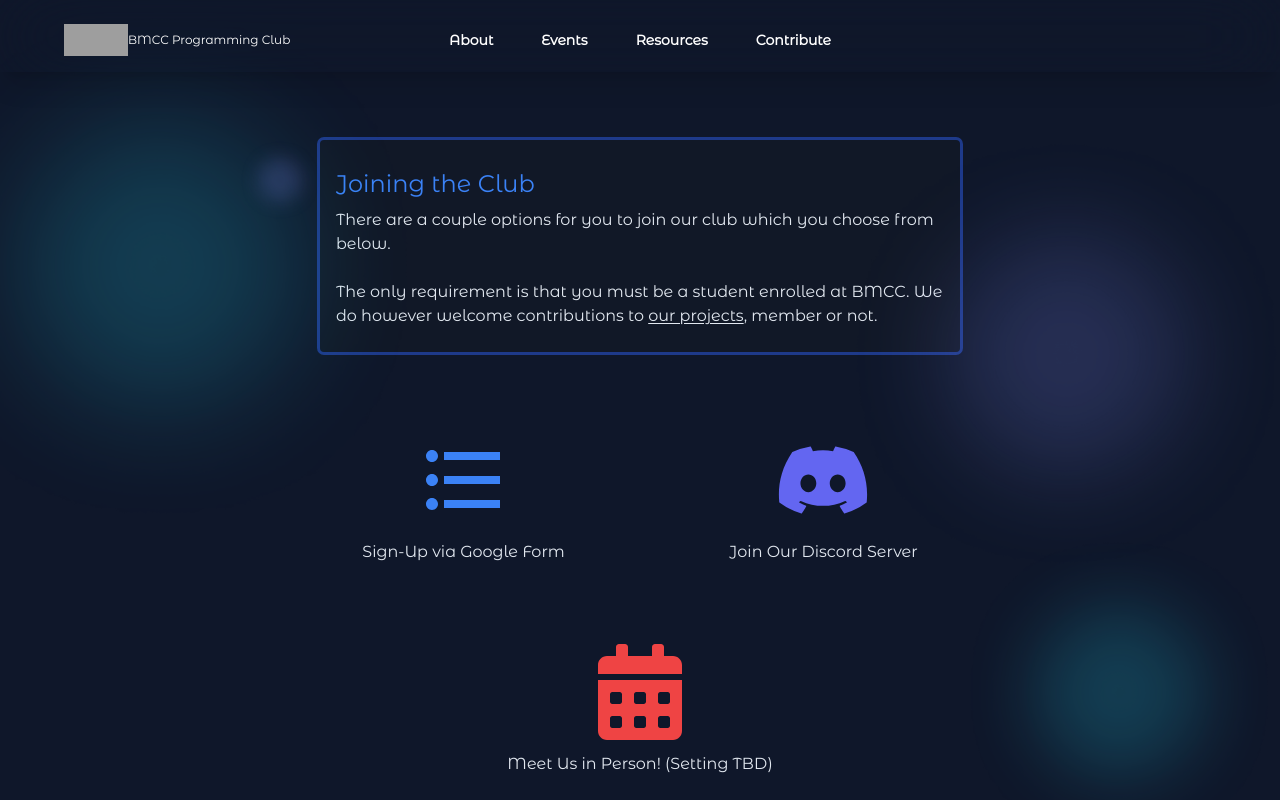
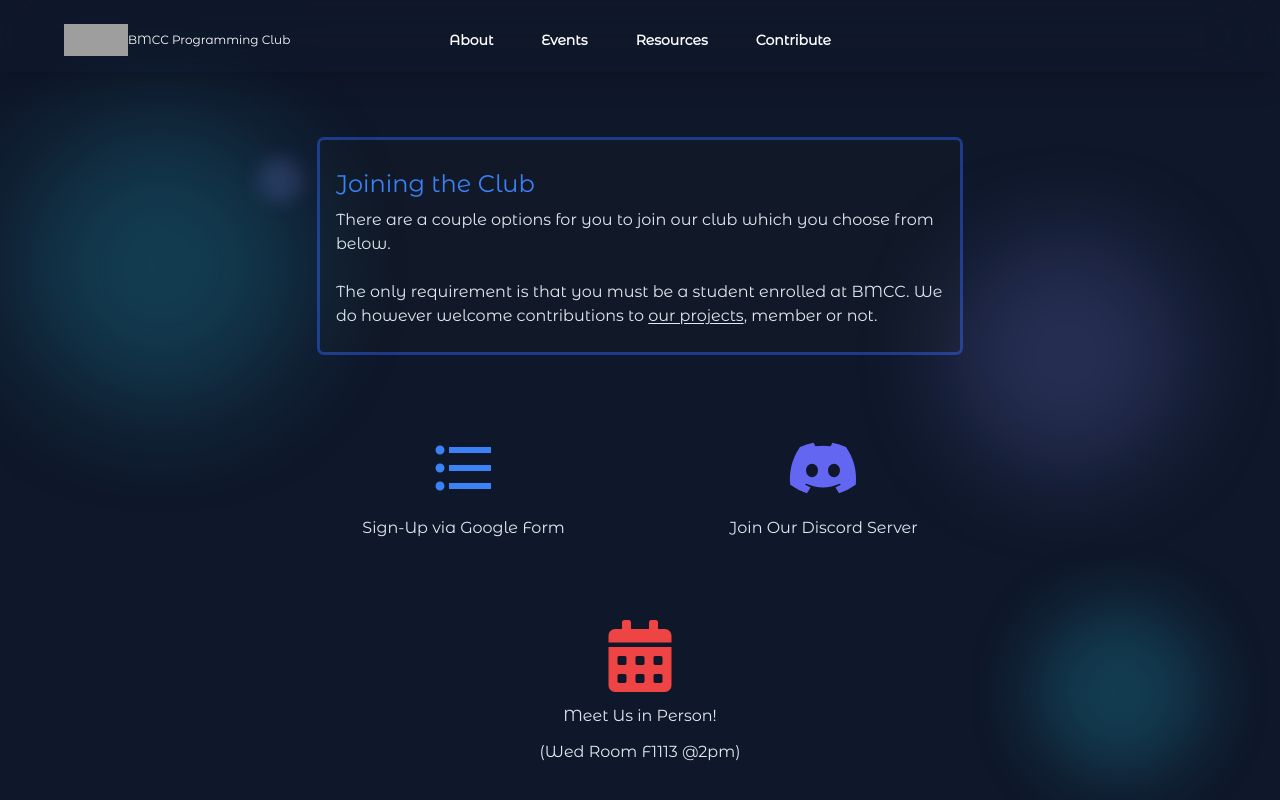
Before and after one commit to abirmahmood6/club-website, a Next.js app: page /join in a window 1280 px wide. Shown: the top 800 px of the page. Built offline with nearby package versions, Linux system fonts and the light colour scheme; grey boxes are pictures that could not be loaded.

Commit message:
In person meeting details updated

```diff
--- a/src/pages/join/index.js
+++ b/src/pages/join/index.js
@@ -94,7 +94,7 @@ const Join = () => {
         >
           <Link target='_blank' href={googleFormLink}>
             <MdFormatListBulleted
-              className={'mx-auto text-8xl text-blue-500'}
+              className={'mx-auto text-7xl text-blue-500'}
             />
             <p className={'mx-auto mt-3'}>Sign-Up via Google Form</p>
           </Link>
@@ -105,13 +105,14 @@ const Join = () => {
           }
         >
           <Link target='_blank' href={discordLink}>
-            <FaDiscord className={'mx-auto text-8xl text-indigo-500'} />
+            <FaDiscord className={'mx-auto text-7xl text-indigo-500'} />
             <p className={'mx-auto mt-3'}>Join Our Discord Server</p>
           </Link>
         </div>
         <div className={'mx-auto text-center'}>
-          <FaCalendarAlt className={'mx-auto text-8xl text-red-500'} />
-          <p className={'mx-auto mt-3'}>Meet Us in Person! (Setting TBD)</p>
+          <FaCalendarAlt className={'mx-auto text-7xl text-red-500'} />
+          <p className={'mx-auto mt-3'}>Meet Us in Person!</p>
+          <p className={'mx-auto mt-3'}>(Wed Room F1113 @2pm)</p>
         </div>
       </div>
     </div>
```
